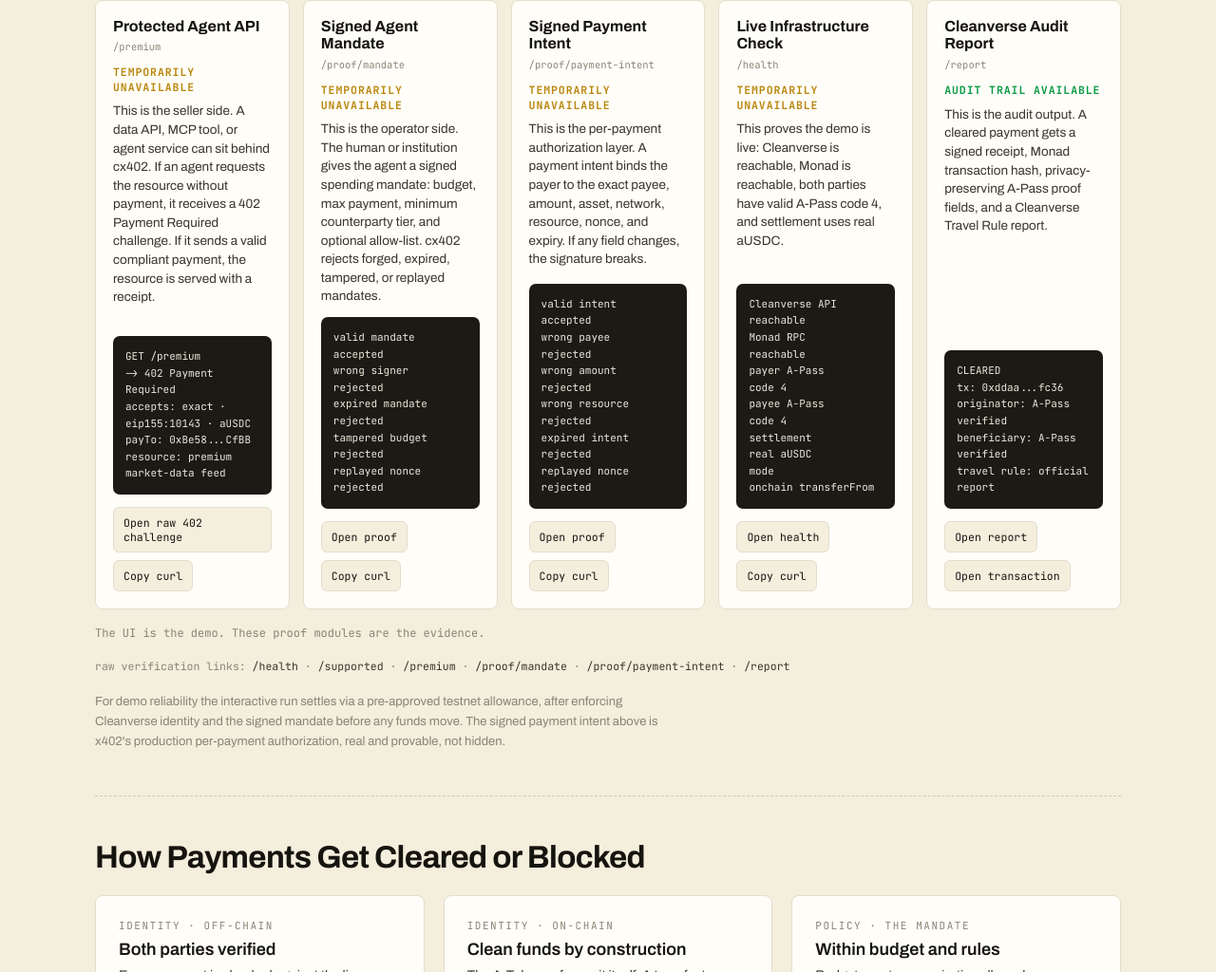
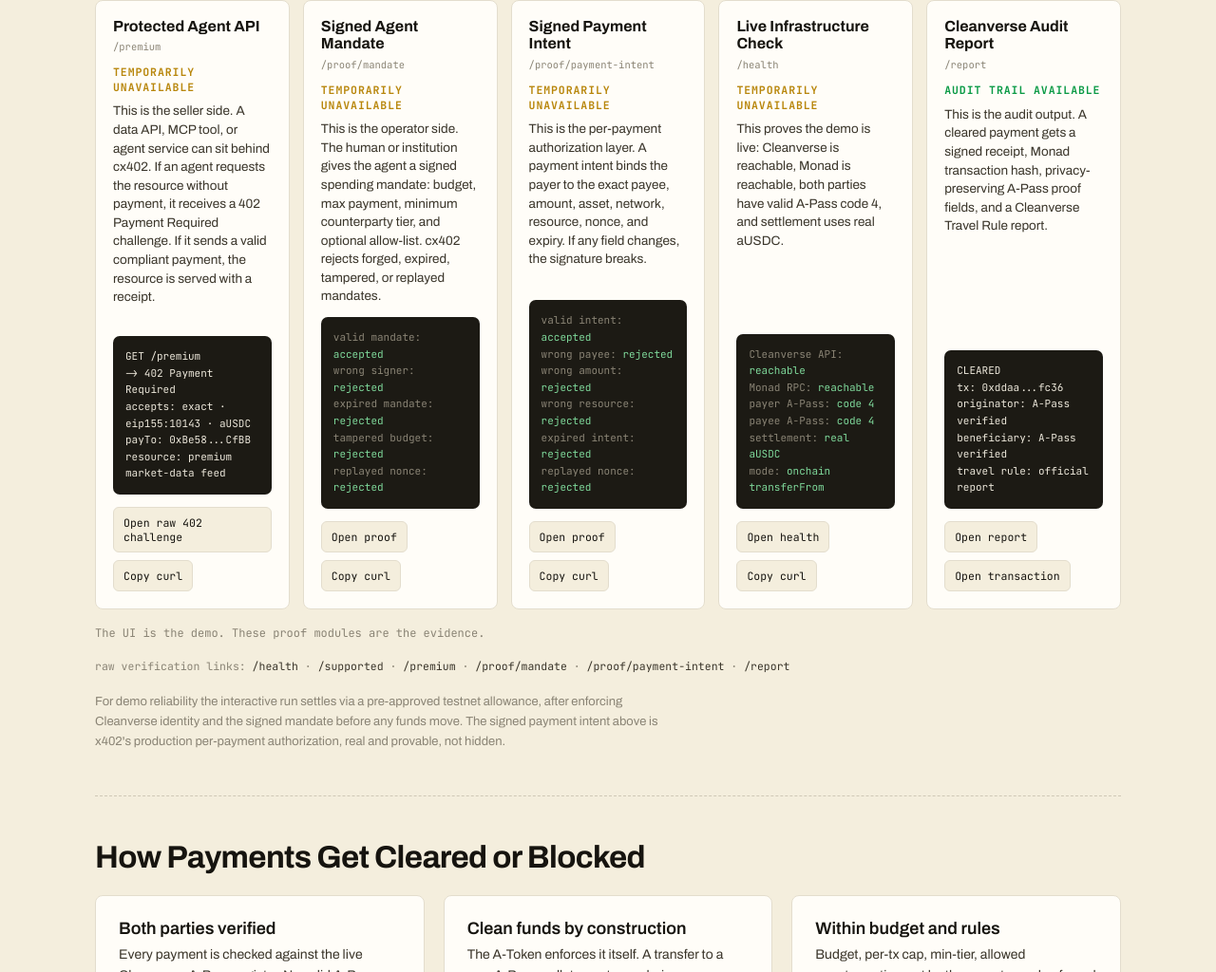
Before and after one commit to brutaldevvin/cx402, a website: page apps/wall/index.html in a window 1280 px wide. Shown: the part 1776-2800 px from the top of the page at 95% size. Drawn offline with Linux system fonts and the light colour scheme; no server answers.

Commit message:
Polish proof transcripts and agent callout

```diff
--- a/apps/wall/index.html
+++ b/apps/wall/index.html
@@ -60,13 +60,18 @@
   .protostatus{font-family:'JetBrains Mono',monospace;font-size:11.5px;font-weight:700;line-height:1.35;color:var(--ink);margin-top:12px;text-transform:uppercase;letter-spacing:.08em}
   .protostatus.gd{color:var(--green)}.protostatus.rd{color:#c0392b}.protostatus.am{color:#b8860b}
   .protocard p{font-size:13.5px;color:var(--ink2);line-height:1.45;margin-top:8px;flex:1}
-  .transcript{margin-top:12px;background:#1c1a14;color:#ece7da;border-radius:7px;padding:13px;font-family:'JetBrains Mono',monospace;font-size:11px;line-height:1.6;white-space:pre-wrap;overflow-wrap:anywhere;min-height:138px}
+  .transcript{margin-top:12px;background:#1c1a14;color:#ece7da;border-radius:7px;padding:13px;font-family:'JetBrains Mono',monospace;font-size:11px;line-height:1.6;white-space:pre-wrap;overflow-wrap:anywhere}
+  .transcript .tl{color:#8a8475}.transcript .ok{color:#7fd99b}.transcript .warn{color:#e0b45f}
   .protoactions,.agentlinks{display:flex;gap:8px;flex-wrap:wrap;margin-top:13px}
   .protoactions a,.protoactions button,.agentlinks a,.agentlinks button{font-family:'JetBrains Mono',monospace;font-size:11.5px;color:var(--ink);background:var(--paper);border:1px solid var(--edge);border-radius:6px;padding:8px 10px;text-decoration:none;cursor:pointer}
   .protoactions a:hover,.protoactions button:hover,.agentlinks a:hover,.agentlinks button:hover{border-color:var(--green)}
-  .agentready{border:1px solid #0a9a4540;background:#0a9a450c;border-radius:8px;padding:13px;margin-top:12px}
-  .agentready h3{font-size:14px;font-weight:700;margin-bottom:5px}
-  .agentready p{font-size:12.5px;line-height:1.45;color:var(--ink2)}
+  .agentready{background:#1c1a14;border:1px solid #3a3327;border-radius:8px;padding:14px;margin-top:12px;color:#ece7da;box-shadow:0 16px 36px -28px rgba(20,16,8,.8)}
+  .agenttop{display:flex;justify-content:space-between;gap:10px;align-items:center;font-family:'JetBrains Mono',monospace;font-size:10.5px;color:#8a8475;margin-bottom:9px}.agenttop .ok{color:#7fd99b}
+  .agentready h3{font-size:15px;font-weight:700;margin-bottom:7px;color:#fffdf8}
+  .agentready p{font-size:12.5px;line-height:1.45;color:#c9c2b0}.agentready .mono{color:#7fd99b}
+  .agentprompt{display:flex;gap:9px;margin-top:11px;background:#11100c;border:1px solid #302a20;border-radius:6px;padding:10px 11px;font-family:'JetBrains Mono',monospace;font-size:11.5px;line-height:1.45;color:#ece7da}.agentprompt .mark{color:#7fd99b;flex:0 0 auto}.agentprompt .cmd{min-width:0;overflow-wrap:anywhere}
+  .agentready .agentlinks a,.agentready .agentlinks button{background:#26231c;color:#ece7da;border-color:#3a3327}.agentready .agentlinks a:hover,.agentready .agentlinks button:hover{border-color:#0a9a45;color:#fffdf8}
+  .agentcompat{display:flex;align-items:center;gap:6px;flex-wrap:wrap;margin-top:10px;font-family:'JetBrains Mono',monospace;font-size:10.5px;color:#8a8475}.agentcompat b{font-weight:500;color:#c9c2b0;border:1px solid #3a3327;border-radius:20px;padding:4px 7px;background:#11100c}
   .hook{font-weight:800;letter-spacing:-.03em;line-height:1.07;font-size:40px;max-width:840px;margin-top:8px}.hook .d{color:var(--green)}
   .herodemo{display:grid;grid-template-columns:340px 1fr;gap:24px;margin-top:22px;align-items:start}
   .hdleft{background:var(--card);border:1px solid var(--edge);border-radius:10px;padding:20px;box-shadow:0 18px 50px -30px rgba(40,34,20,.4)}
@@ -111,7 +116,6 @@
 
   .grid3{display:grid;grid-template-columns:repeat(3,1fr);gap:20px;margin-top:22px}
   .card{background:var(--card);border:1px solid var(--edge);border-radius:8px;padding:24px}
-  .card .cl{font-family:'JetBrains Mono',monospace;font-size:11px;letter-spacing:.14em;text-transform:uppercase;color:var(--mut);margin-bottom:8px}
   .card h4{font-size:18px;font-weight:600;margin-bottom:7px}.card p{font-size:14px;color:var(--ink2);line-height:1.55}
 
   .anat{display:grid;grid-template-columns:1fr 1fr;gap:30px;align-items:center;margin-top:26px}
@@ -210,9 +214,12 @@
         <input id="mintier" type="hidden" value="1">
         <button class="runbtn" id="run">▶ run procurement agent</button>
         <div class="agentready">
+          <div class="agenttop"><span>~/cx402/agent</span><span class="ok">agent-ready</span></div>
           <h3>Use cx402 with an agent</h3>
-          <p>cx402 includes an agent-readable skill and live proof endpoints. Give <span class="mono">/skill.md</span> to Codex, Claude, or another agent so it can verify the facilitator, inspect the 402 challenge, and understand the compliant payment flow.</p>
+          <p>Give <span class="mono">/skill.md</span> to Codex, Claude, or another agent so it can verify cx402, discover the payment rail, inspect the 402 challenge, run compliance preflight, and use cx402 to make authorized agent payments.</p>
+          <div class="agentprompt"><span class="mark">$</span><span class="cmd">read /skill.md, verify cx402, inspect /premium, then pay only when authorized</span></div>
           <div class="agentlinks"><button type="button" data-copy-url="/skill.md">Copy SKILL.md</button><a href="/skill.md" target="_blank">Open /skill.md</a><a href="/llms.txt" target="_blank">Open /llms.txt</a><a href="/openapi.json" target="_blank">Open /openapi.json</a></div>
+          <div class="agentcompat"><span>works with</span><b>Codex</b><b>Claude</b><b>other agents</b></div>
         </div>
         <div class="meter"><div class="top"><span>budget</span><span id="bleft">0.004 aUSDC left</span></div><div class="bar"><i id="bbar"></i></div></div>
         <div class="hlinks"><a id="h-tx" target="_blank">latest tx -</a> · <a id="h-report" target="_blank">travel rule report -</a></div>
@@ -247,11 +254,11 @@
           <div class="protoendpoint">/proof/mandate</div>
           <div class="protostatus" id="proto-mandate-status">checking mandate proof</div>
           <p>This is the operator side. The human or institution gives the agent a signed spending mandate: budget, max payment, minimum counterparty tier, and optional allow-list. cx402 rejects forged, expired, tampered, or replayed mandates.</p>
-          <pre class="transcript" id="proto-mandate-tx">valid mandate       accepted
-wrong signer        rejected
-expired mandate     rejected
-tampered budget     rejected
-replayed nonce      rejected</pre>
+          <pre class="transcript" id="proto-mandate-tx"><span class="tl">valid mandate:</span> <span class="ok">accepted</span>
+<span class="tl">wrong signer:</span> <span class="ok">rejected</span>
+<span class="tl">expired mandate:</span> <span class="ok">rejected</span>
+<span class="tl">tampered budget:</span> <span class="ok">rejected</span>
+<span class="tl">replayed nonce:</span> <span class="ok">rejected</span></pre>
           <div class="protoactions"><a href="/proof/mandate" target="_blank">Open proof</a><button type="button" data-curl="/proof/mandate">Copy curl</button></div>
         </article>
         <article class="protocard">
@@ -259,12 +266,12 @@
           <div class="protoendpoint">/proof/payment-intent</div>
           <div class="protostatus" id="proto-intent-status">checking intent proof</div>
           <p>This is the per-payment authorization layer. A payment intent binds the payer to the exact payee, amount, asset, network, resource, nonce, and expiry. If any field changes, the signature breaks.</p>
-          <pre class="transcript" id="proto-intent-tx">valid intent        accepted
-wrong payee         rejected
-wrong amount        rejected
-wrong resource      rejected
-expired intent      rejected
-replayed nonce      rejected</pre>
+          <pre class="transcript" id="proto-intent-tx"><span class="tl">valid intent:</span> <span class="ok">accepted</span>
+<span class="tl">wrong payee:</span> <span class="ok">rejected</span>
+<span class="tl">wrong amount:</span> <span class="ok">rejected</span>
+<span class="tl">wrong resource:</span> <span class="ok">rejected</span>
+<span class="tl">expired intent:</span> <span class="ok">rejected</span>
+<span class="tl">replayed nonce:</span> <span class="ok">rejected</span></pre>
           <div class="protoactions"><a href="/proof/payment-intent" target="_blank">Open proof</a><button type="button" data-curl="/proof/payment-intent">Copy curl</button></div>
         </article>
         <article class="protocard">
@@ -272,12 +279,12 @@
           <div class="protoendpoint">/health</div>
           <div class="protostatus" id="proto-health-status">checking infrastructure</div>
           <p>This proves the demo is live: Cleanverse is reachable, Monad is reachable, both parties have valid A-Pass code 4, and settlement uses real aUSDC.</p>
-          <pre class="transcript" id="proto-health-tx">Cleanverse API      reachable
-Monad RPC           reachable
-payer A-Pass        code 4
-payee A-Pass        code 4
-settlement          real aUSDC
-mode                onchain transferFrom</pre>
+          <pre class="transcript" id="proto-health-tx"><span class="tl">Cleanverse API:</span> <span class="ok">reachable</span>
+<span class="tl">Monad RPC:</span> <span class="ok">reachable</span>
+<span class="tl">payer A-Pass:</span> <span class="ok">code 4</span>
+<span class="tl">payee A-Pass:</span> <span class="ok">code 4</span>
+<span class="tl">settlement:</span> <span class="ok">real aUSDC</span>
+<span class="tl">mode:</span> <span class="ok">onchain transferFrom</span></pre>
           <div class="protoactions"><a href="/health" target="_blank">Open health</a><button type="button" data-curl="/health">Copy curl</button></div>
         </article>
         <article class="protocard">
@@ -303,9 +310,9 @@
   <section id="how">
     <h2 class="h2 reveal">How Payments Get Cleared or Blocked</h2>
     <div class="grid3">
-      <div class="card reveal"><div class="cl">identity · off-chain</div><h4>Both parties verified</h4><p>Every payment is checked against the live Cleanverse A-Pass registry. No valid A-Pass on either side, no settlement.</p></div>
-      <div class="card reveal"><div class="cl">identity · on-chain</div><h4>Clean funds by construction</h4><p>The A-Token enforces it itself. A transfer to a non-A-Pass wallet reverts on-chain, even outside our facilitator.</p></div>
-      <div class="card reveal"><div class="cl">policy · the mandate</div><h4>Within budget and rules</h4><p>Budget, per-tx cap, min-tier, allowed counterparties, set by the operator and enforced across payments. The budget depletes.</p></div>
+      <div class="card reveal"><h4>Both parties verified</h4><p>Every payment is checked against the live Cleanverse A-Pass registry. No valid A-Pass on either side, no settlement.</p></div>
+      <div class="card reveal"><h4>Clean funds by construction</h4><p>The A-Token enforces it itself. A transfer to a non-A-Pass wallet reverts on-chain, even outside our facilitator.</p></div>
+      <div class="card reveal"><h4>Within budget and rules</h4><p>Budget, per-tx cap, min-tier, allowed counterparties, set by the operator and enforced across payments. The budget depletes.</p></div>
     </div>
   </section>
 
@@ -446,6 +453,9 @@
 function hydrateReceiptLinks(){const tx=seedTx();const ht=$('#h-tx');if(ht){ht.textContent='latest tx ↗';ht.href=EXPLORER+tx;}const hr=$('#h-report');if(hr){hr.textContent='travel rule report ↗';hr.href=reportUrl(tx);}const pr=$('#proto-report-link');if(pr)pr.href=reportUrl(tx);const pt=$('#proto-tx-link');if(pt)pt.href=EXPLORER+tx;const rr=$('#raw-report-link');if(rr)rr.href=reportUrl(tx);setTranscript('proto-report-tx','CLEARED\ntx: '+tx.slice(0,6)+'...'+tx.slice(-4)+'\noriginator: A-Pass verified\nbeneficiary: A-Pass verified\ntravel rule: official report');}
 function setProto(id,text,cls){const e=$('#'+id);if(e){e.textContent=text;e.className='protostatus '+(cls||'');}}
 function setTranscript(id,text){const e=$('#'+id);if(e)e.textContent=text;}
+function setTranscriptHtml(id,html){const e=$('#'+id);if(e)e.innerHTML=html;}
+function line(label,value,cls){return '<span class="tl">'+label+':</span> <span class="'+(cls||'ok')+'">'+value+'</span>';}
+function statusLine(label,value){return line(label,value,value==='missing'||value==='temporarily unavailable'?'warn':'ok');}
 function verdict(v){return v?'rejected':'missing';}
 function curlFor(path){return 'curl -i '+location.origin+path;}
 async function copyText(text){if(navigator.clipboard&&window.isSecureContext)return navigator.clipboard.writeText(text);const t=document.createElement('textarea');t.value=text;t.style.position='fixed';t.style.left='-999px';document.body.appendChild(t);t.select();document.execCommand('copy');t.remove();}
@@ -454,9 +464,9 @@
 hydrateReceiptLinks();
 (async function loadProtocolProof(){
   try{const p=await fetchJson('/premium',3,[402]);const req=(p.accepts||[])[0]||{};setProto('proto-402-status','402 challenge live','gd');setTranscript('proto-402-tx','GET /premium\n-> 402 Payment Required\naccepts: '+(req.scheme||'exact')+' · '+(req.network||'eip155:10143')+' · aUSDC\npayTo: '+short(req.payTo||SUP)+'\nresource: premium market-data feed');}catch(e){setProto('proto-402-status','temporarily unavailable','am');}
-  try{const m=await fetchJson('/proof/mandate');const r=m.rejects||{};setProto('proto-mandate-status',m.acceptsValidSignedMandate?'tamper/replay protected':'temporarily unavailable',m.acceptsValidSignedMandate?'gd':'am');setTranscript('proto-mandate-tx','valid mandate       '+(m.acceptsValidSignedMandate?'accepted':'missing')+'\nwrong signer        '+verdict(r.wrongSigner)+'\nexpired mandate     '+verdict(r.expiredMandate)+'\ntampered budget     '+verdict(r.tamperedMandate)+'\nreplayed nonce      '+verdict(r.replayedNonce));}catch(e){setProto('proto-mandate-status','temporarily unavailable','am');}
-  try{const pi=await fetchJson('/proof/payment-intent');const r=pi.rejects||{};setProto('proto-intent-status',pi.acceptsValidIntent?'payer bound to payee/amount/resource':'temporarily unavailable',pi.acceptsValidIntent?'gd':'am');setTranscript('proto-intent-tx','valid intent        '+(pi.acceptsValidIntent?'accepted':'missing')+'\nwrong payee         '+verdict(r.wrongPayee)+'\nwrong amount        '+verdict(r.wrongAmount)+'\nwrong resource      '+verdict(r.wrongResource)+'\nexpired intent      '+verdict(r.expiredIntent)+'\nreplayed nonce      '+verdict(r.replayedNonce));}catch(e){setProto('proto-intent-status','temporarily unavailable','am');}
-  try{const h=await fetchJson('/health');await fetchJson('/supported');const ck=h.checks||{};setProto('proto-health-status',h.status==='ok'?'live infrastructure ok':'live infrastructure degraded',h.status==='ok'?'gd':'am');setTranscript('proto-health-tx','Cleanverse API      '+(ck.cleanverseReachable?'reachable':'temporarily unavailable')+'\nMonad RPC           '+(ck.monadRpcReachable?'reachable':'temporarily unavailable')+'\npayer A-Pass        '+(ck.payerApass?'code '+ck.payerApass.code:'temporarily unavailable')+'\npayee A-Pass        '+(ck.payeeApass?'code '+ck.payeeApass.code:'temporarily unavailable')+'\nsettlement          real aUSDC\nmode                onchain transferFrom');}catch(e){setProto('proto-health-status','temporarily unavailable','am');}
+  try{const m=await fetchJson('/proof/mandate');const r=m.rejects||{};setProto('proto-mandate-status',m.acceptsValidSignedMandate?'tamper/replay protected':'temporarily unavailable',m.acceptsValidSignedMandate?'gd':'am');setTranscriptHtml('proto-mandate-tx',[statusLine('valid mandate',m.acceptsValidSignedMandate?'accepted':'missing'),statusLine('wrong signer',verdict(r.wrongSigner)),statusLine('expired mandate',verdict(r.expiredMandate)),statusLine('tampered budget',verdict(r.tamperedMandate)),statusLine('replayed nonce',verdict(r.replayedNonce))].join('\n'));}catch(e){setProto('proto-mandate-status','temporarily unavailable','am');}
+  try{const pi=await fetchJson('/proof/payment-intent');const r=pi.rejects||{};setProto('proto-intent-status',pi.acceptsValidIntent?'payer bound to payee/amount/resource':'temporarily unavailable',pi.acceptsValidIntent?'gd':'am');setTranscriptHtml('proto-intent-tx',[statusLine('valid intent',pi.acceptsValidIntent?'accepted':'missing'),statusLine('wrong payee',verdict(r.wrongPayee)),statusLine('wrong amount',verdict(r.wrongAmount)),statusLine('wrong resource',verdict(r.wrongResource)),statusLine('expired intent',verdict(r.expiredIntent)),statusLine('replayed nonce',verdict(r.replayedNonce))].join('\n'));}catch(e){setProto('proto-intent-status','temporarily unavailable','am');}
+  try{const h=await fetchJson('/health');await fetchJson('/supported');const ck=h.checks||{};setProto('proto-health-status',h.status==='ok'?'live infrastructure ok':'live infrastructure degraded',h.status==='ok'?'gd':'am');setTranscriptHtml('proto-health-tx',[statusLine('Cleanverse API',ck.cleanverseReachable?'reachable':'temporarily unavailable'),statusLine('Monad RPC',ck.monadRpcReachable?'reachable':'temporarily unavailable'),statusLine('payer A-Pass',ck.payerApass?'code '+ck.payerApass.code:'temporarily unavailable'),statusLine('payee A-Pass',ck.payeeApass?'code '+ck.payeeApass.code:'temporarily unavailable'),statusLine('settlement','real aUSDC'),statusLine('mode','onchain transferFrom')].join('\n'));}catch(e){setProto('proto-health-status','temporarily unavailable','am');}
 })();
 
 async function init(){if(ASSET)return;const r=await fetchJson('/supported');ASSET=r.kinds[0].asset;NETWORK=r.kinds[0].network;}
```
